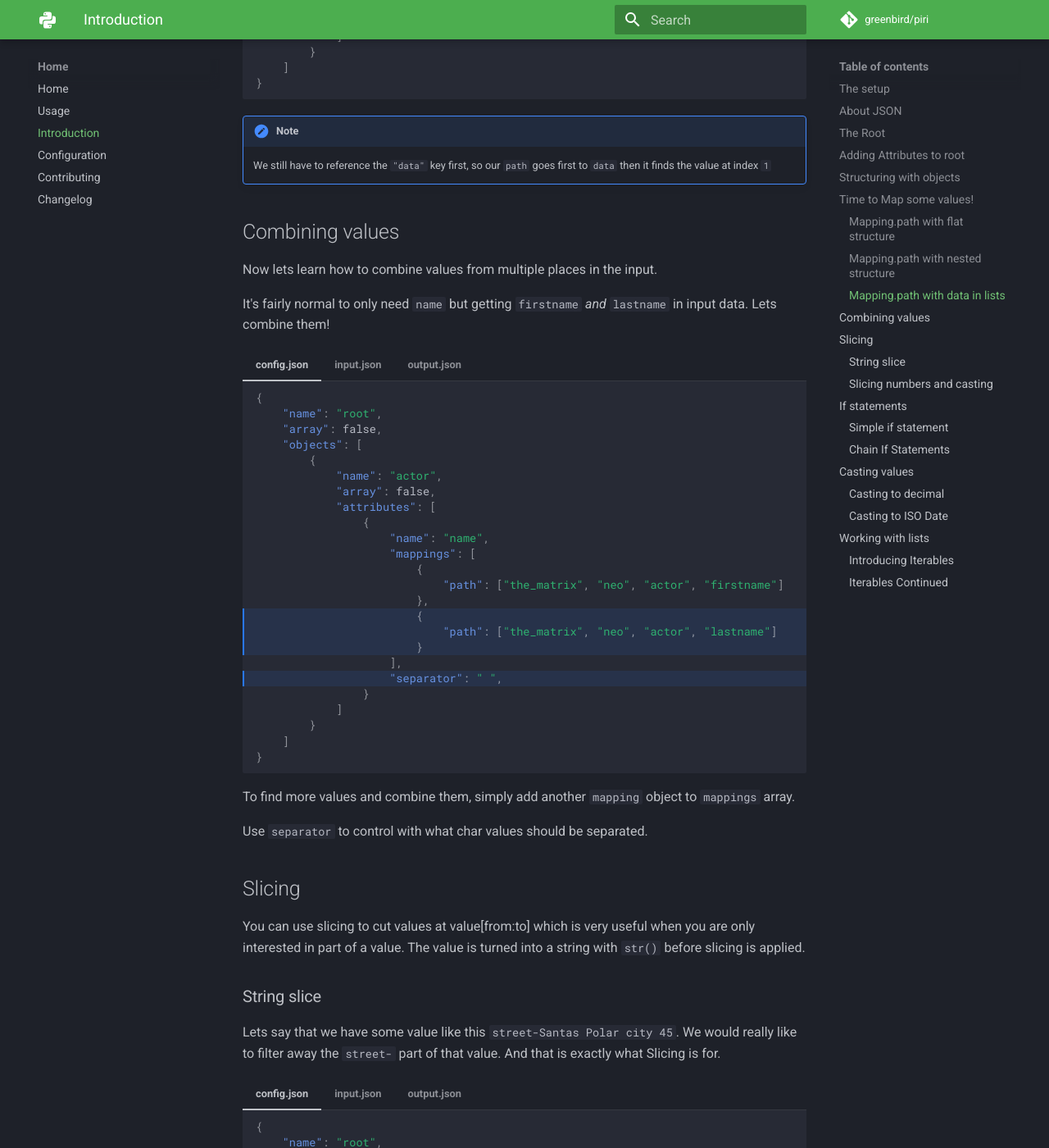
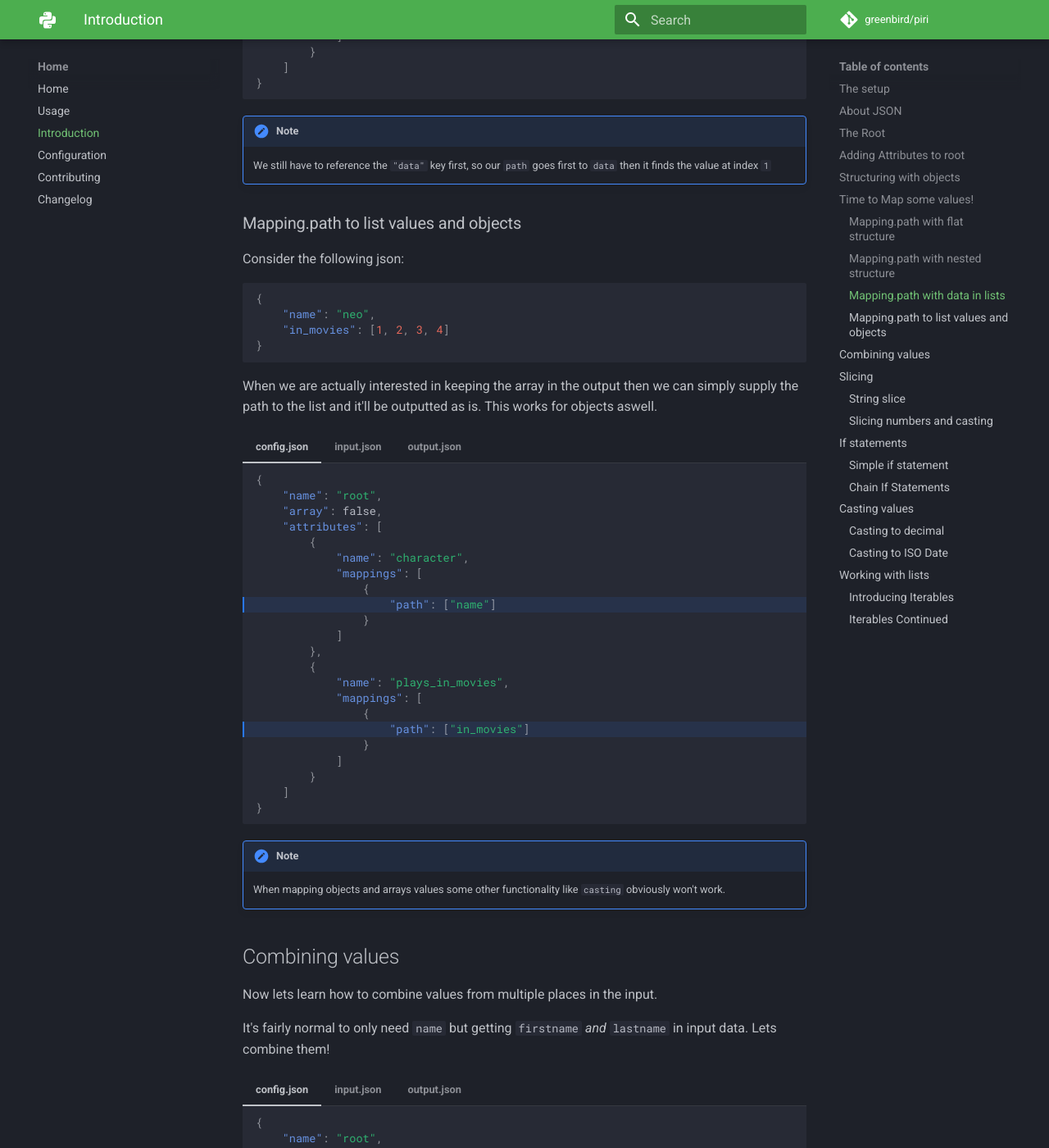
Before and after one commit to kaiba-tech/kaiba, an MkDocs documentation site: the page built from docs/introduction.md, in a window 1280 px wide and 1400 px high, scrolled down 4645 px. Shown: the whole window at 82% size. Built offline with MkDocs 1.6.1 and Material for MkDocs 9.7.7, drawn with Linux system fonts in a browser that asks for light colours; comment, search, counter and statistics services are not loaded; some of the changed text lies outside the part shown.

Commit message:
closes: #100 Removes type restriction
* Removes type restriction in collection_handler.fetch_data_by_keys
* adds mapper.py tests
* adds if statement tests for array and object values
* all if conditions are now tested with arrays and objects. 'target', 'then' and 'otherwise' can now also be type object and array
* Fixes the  condition so that we check for dict/list first and then do target in str(val) after
* adds a test that makes sure that we don't stringify arrays and objects when we test the contains condition
* adds entry into introduction.md about finding arrays and object values
* adds explanation to how if statements work on different value types for the different conditions

````diff
--- a/docs/introduction.md
+++ b/docs/introduction.md
@@ -315,6 +315,72 @@ Easy, we reference the `index` of the list. The first data in the list starts at
 !!! Note
     We still have to reference the `"data"` key first, so our `path` goes first to `data` then it finds the value at index `1`
 
+
+### Mapping.path to list values and objects
+
+Consider the following json:
+```json
+{
+    "name": "neo",
+    "in_movies": [1, 2, 3, 4]
+}
+```
+
+When we are actually interested in keeping the array in the output then we can simply supply the path to the list and it'll be outputted as is.
+This works for objects aswell.
+
+=== "config.json"
+
+    ```json hl_lines="9 17"
+    {
+        "name": "root",
+        "array": false,
+        "attributes": [
+            {
+                "name": "character",
+                "mappings": [
+                    {
+                        "path": ["name"]
+                    }
+                ]
+            },
+            {
+                "name": "plays_in_movies",
+                "mappings": [
+                    {
+                        "path": ["in_movies"]
+                    }
+                ]
+            }
+        ]
+    }
+    ```
+
+=== "input.json"
+
+    ```json
+    {
+        "name": "neo",
+        "in_movies": [1, 2, 3, 4]
+    }
+    ```
+
+=== "output.json"
+
+    ```json hl_lines="3"
+    {
+        "character": "neo",
+        "plays_in_movies": [
+            1,
+            2,
+            3,
+            4
+        ]
+    }
+    ```
+
+!!! Note
+    When mapping objects and arrays values some other functionality like `casting` obviously won't work.
 
 ## Combining values
 
@@ -673,6 +739,9 @@ Using input.json the places that are highlighted is everywhere the value changes
 For input2.json the first if statement is false and no value change. The second if statement is true so value is changed to `boring-type-two`. The third if statement is false so no value change. The last if statement checks if the value is `not` `funky_type` which is true, so the value is changed to `junk`.
 
 You can even add if statements for every `mapping` object you add into `mappings` so this can handle some quite complicated condition with multiple values.
+
+!!! Note
+    If statements on `array` and `object` values behave a bit differently. Have a look in the [configuration](../configuration)
 
 ## Casting values
 
````
Also changed, not shown: docs/configuration.md (+15 -3 lines), 7 other files.
